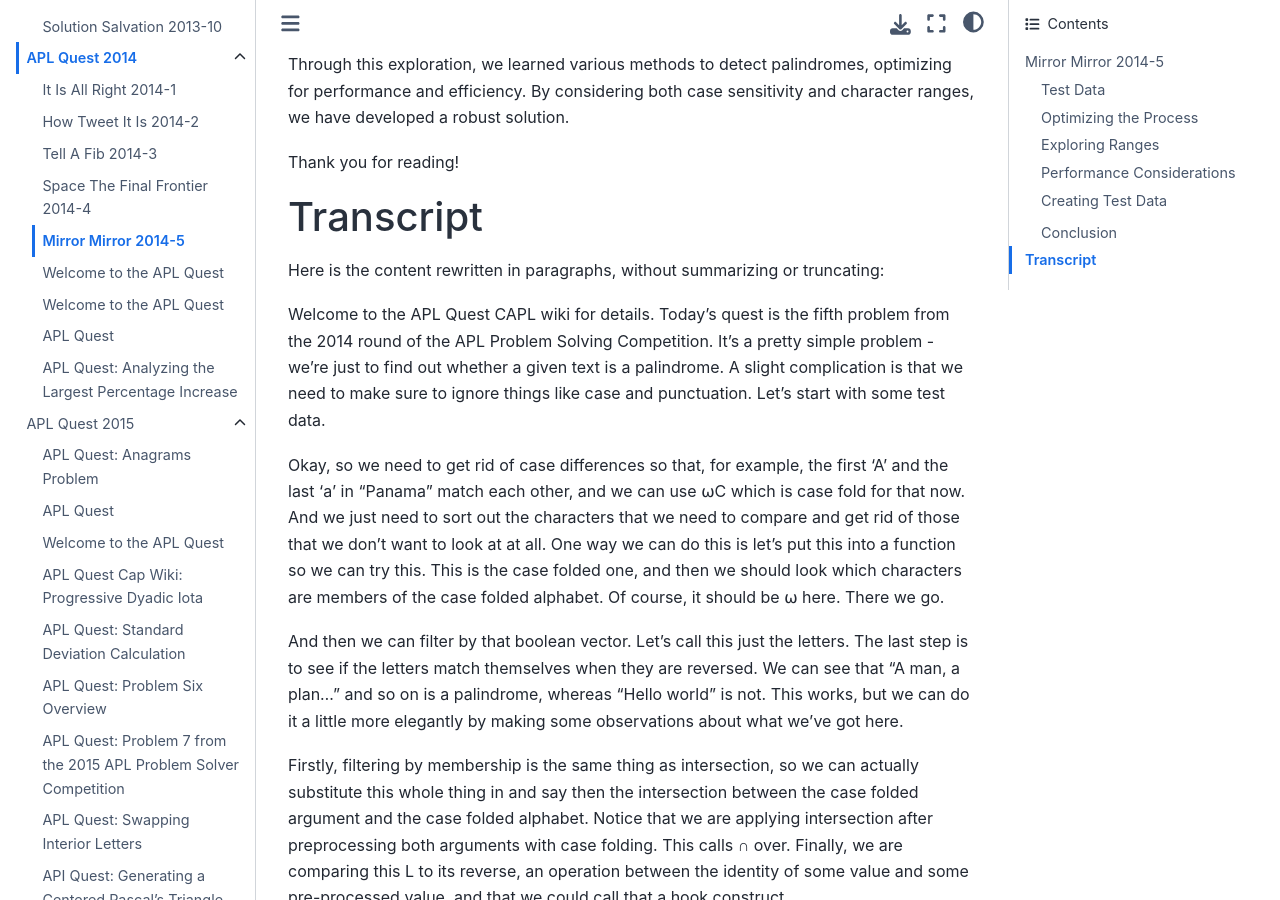
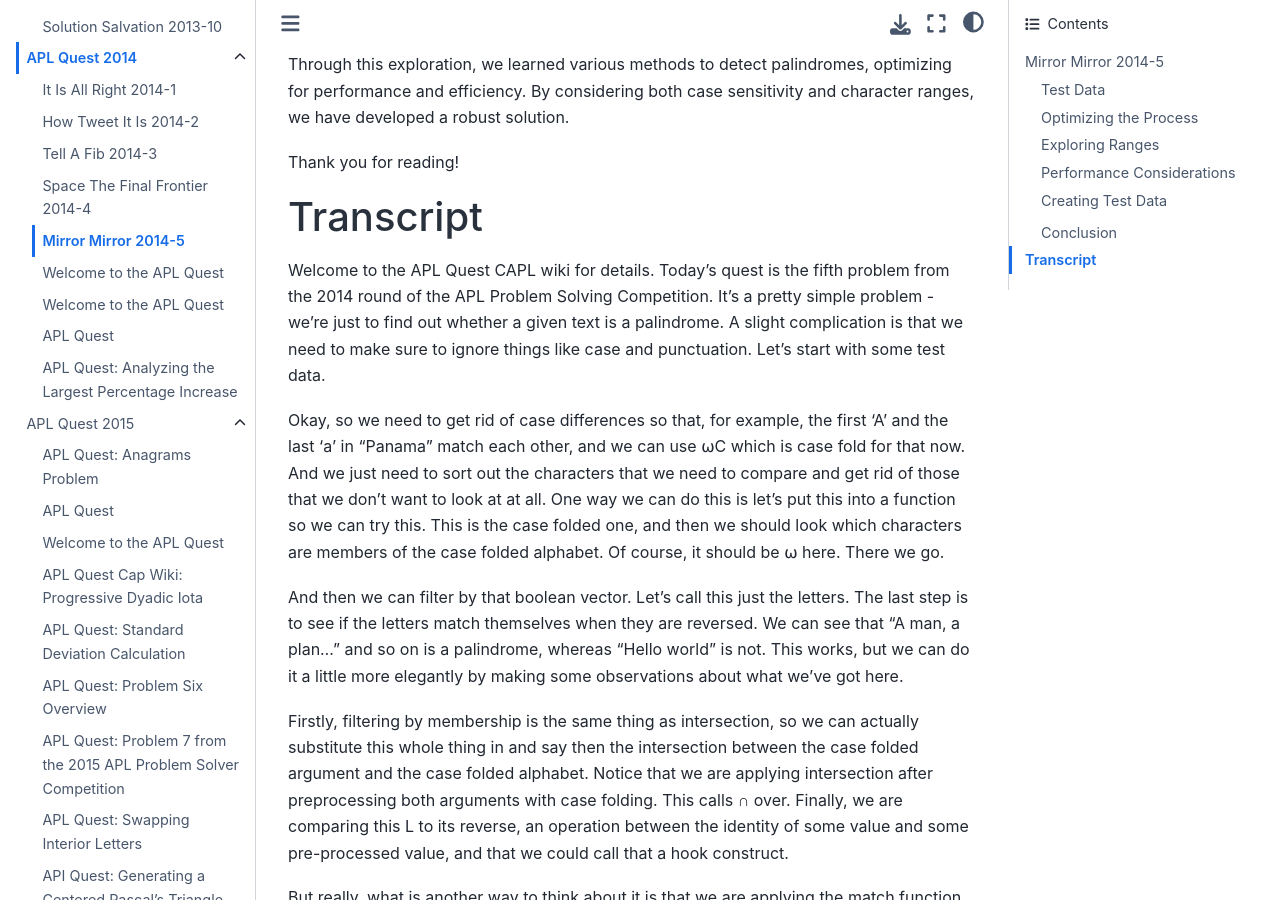
Before and after one commit to jgordini/apl-quest-notes, a Jupyter Book: the page built from apl-quest/2014/Mirror-Mirror-APLQuest-2014-5.md, in a window 1280 px wide and 900 px high, scrolled down 2659 px. Built offline with Jupyter Book 1.0.4 settings and Sphinx 7.4.7 and the Sphinx Book theme 1.1.4, drawn with Linux system fonts in a browser that asks for light colours; pages that are not in the unit, such as notebooks, are missing from menus.

Commit message:
m updtae

```diff
--- a/apl-quest/2014/Mirror-Mirror-APLQuest-2014-5.md
+++ b/apl-quest/2014/Mirror-Mirror-APLQuest-2014-5.md
@@ -81,9 +81,6 @@
 Thank you for reading!
 
 # Transcript
-
-Here is the content rewritten in paragraphs, without summarizing or truncating:
-
 Welcome to the APL Quest CAPL wiki for details. Today's quest is the fifth problem from the 2014 round of the APL Problem Solving Competition. It's a pretty simple problem - we're just to find out whether a given text is a palindrome. A slight complication is that we need to make sure to ignore things like case and punctuation. Let's start with some test data.
 
 Okay, so we need to get rid of case differences so that, for example, the first 'A' and the last 'a' in "Panama" match each other, and we can use ⍵C which is case fold for that now. And we just need to sort out the characters that we need to compare and get rid of those that we don't want to look at at all. One way we can do this is let's put this into a function so we can try this. This is the case folded one, and then we should look which characters are members of the case folded alphabet. Of course, it should be ⍵ here. There we go.
```
